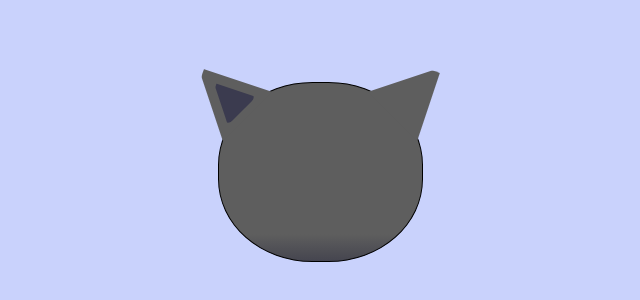
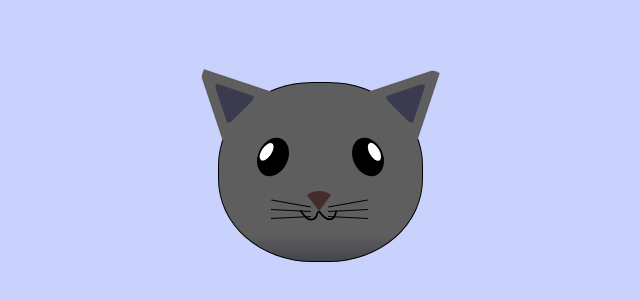
Before and after one commit to chrisfedosky/build-a-cat-painting, a plain HTML site: page index.html in a window 1280 px wide. Shown: the part 228-528 px from the top of the page, without its empty margins (320-960 px from the left). Drawn offline with Linux system fonts and the light colour scheme.

Commit message:
full lab. practiced VSCode commands to get away from the mouse! lol

```diff
--- a/index.html
+++ b/index.html
@@ -17,6 +17,31 @@
                         <div class="cat-right-inner-ear"></div>
                     </div>
                 </div>
+                <div class="cat-eyes">
+                    <div class="cat-left-eye">
+                        <div class="cat-left-inner-eye"></div>
+                    </div>
+                    <div class="cat-right-eye">
+                        <div class="cat-right-inner-eye"></div>
+                    </div>
+                </div>
+                <div class="cat-nose"></div>
+                <div class="cat-mouth">
+                    <div class="cat-mouth-line-left"></div>
+                    <div class="cat-mouth-line-right"></div>
+                </div>
+                <div class="cat-whiskers">
+                    <div class="cat-whiskers-left">
+                        <div class="cat-whisker-left-top"></div>
+                        <div class="cat-whisker-left-middle"></div>
+                        <div class="cat-whisker-left-bottom"></div>
+                    </div>
+                    <div class="cat-whiskers-right">
+                        <div class="cat-whisker-right-top"></div>
+                        <div class="cat-whisker-right-middle"></div>
+                        <div class="cat-whisker-right-bottom"></div>
+                    </div>
+                </div>
             </div>
         </main>
     </body>
--- a/styles.css
+++ b/styles.css
@@ -46,7 +46,6 @@ body {
     position: absolute;
     top: 22px;
     left: -20px;
-    /* fCC interface crapped out. through step 34. re-try later, unsure of radius property-values yet*/
     border-bottom-right-radius: 40%;
     border-bottom-left-radius: 40%;
     border-top-left-radius: 90px;
@@ -55,3 +54,133 @@ body {
     border-right: 20px solid transparent;
     border-bottom: 40px solid #3b3b4f;
 }
+.cat-right-inner-ear {
+    position: absolute;
+    top: 22px;
+    left: -20px;
+    border-bottom-right-radius: 40%;
+    border-bottom-left-radius: 40%;
+    border-top-left-radius: 90px;
+    border-top-right-radius: 10px;
+    border-left: 20px solid transparent;
+    border-right: 20px solid transparent;
+    border-bottom: 40px solid #3b3b4f;
+
+}
+.cat-left-eye {
+    position: absolute;
+    top: 54px;
+    left: 39px;
+    border-radius: 60%;
+    transform: rotate(25deg);
+    width: 30px;
+    height: 40px;
+    background-color: #000;
+}
+.cat-right-eye {
+    position: absolute;
+    top: 54px;
+    left: 134px;
+    border-radius: 60%;
+    transform: rotate(-25deg);
+    width: 30px;
+    height: 40px;
+    background-color: #000;
+}
+.cat-left-inner-eye {
+    position: absolute;
+    top: 8px;
+    left: 2px;
+    border-radius: 60%;
+    transform: rotate(10deg);
+    width: 10px;
+    height: 20px;
+    background-color: #fff;
+}
+.cat-right-inner-eye {
+    position: absolute;
+    top: 8px;
+    left: 18px;
+    border-radius: 60%;
+    transform: rotate(-5deg);
+    width: 10px;
+    height: 20px;
+    background-color: #fff;
+}
+.cat-nose {
+    position: absolute;
+    top: 108px;
+    left: 85px;
+    border-top-left-radius: 50%;
+    border-bottom-right-radius: 50%;
+    border-bottom-left-radius: 50%;
+    transform: rotate(180deg);
+    border-left: 15px solid transparent;
+    border-right: 15px solid transparent;
+    border-bottom: 20px solid #442c2c;
+}
+.cat-mouth div {
+    width: 30px;
+    height: 50px;
+    border: 2px solid #000;
+    border-color: black transparent transparent transparent;
+    border-radius: 190%/190px 150px 0 0;
+}
+.cat-mouth-line-left {
+    position: absolute;
+    top: 88px;
+    left: 74px;
+    transform: rotate(170deg);
+}
+.cat-mouth-line-right {
+    position: absolute;
+    top: 88px;
+    left: 91px;
+    transform: rotate(165deg);
+}
+.cat-whiskers-left div {
+    width: 40px;
+    height: 1px;
+    background-color: #000;
+}
+.cat-whiskers-right div {
+    width: 40px;
+    height: 1px;
+    background-color: #000;
+}
+.cat-whisker-left-top {
+    position: absolute;
+    top: 120px;
+    left: 52px;
+    transform: rotate(10deg);
+}
+.cat-whisker-left-middle {
+    position: absolute;
+    top: 127px;
+    left: 52px;
+    transform: rotate(3deg);
+}
+.cat-whisker-left-bottom {
+    position: absolute;
+    top: 134px;
+    left: 52px;
+    transform: rotate(-3deg);
+}
+.cat-whisker-right-top {
+    position: absolute;
+    top: 120px;
+    left: 109px;
+    transform: rotate(-10deg);
+}
+.cat-whisker-right-middle {
+    position: absolute;
+    top: 127px;
+    left: 109px;
+    transform: rotate(-3deg);
+}
+.cat-whisker-right-bottom {
+    position: absolute;
+    top: 134px;
+    left: 109px;
+    transform: rotate(3deg);
+}
```
